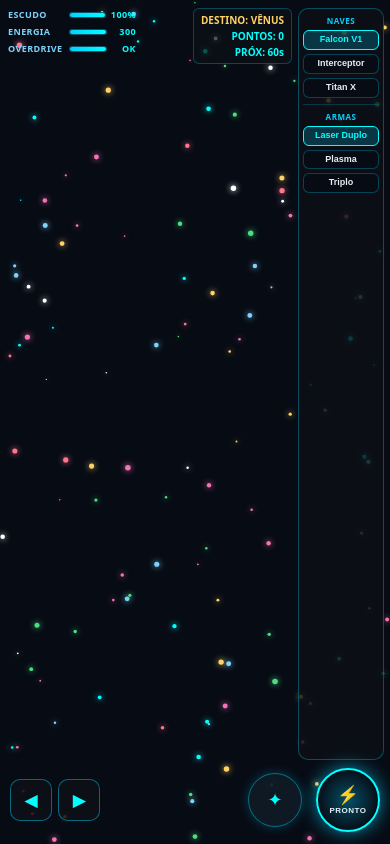
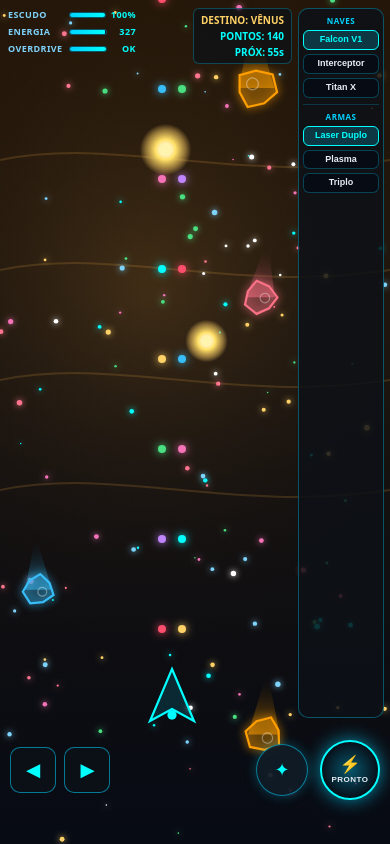
Before and after one commit to filhomarquesfilho23-bit/jornada-espacial, a plain HTML site: page index.html in a window 390 px wide. Drawn offline with Linux system fonts and the light colour scheme.

Commit message:
Refactor HTML and CSS for responsiveness and gameplay
Updated viewport settings and adjusted styles for better responsiveness. Enhanced game mechanics by adding healing and energy features, and improved visual elements for planets and objects.

```diff
--- a/index.html
+++ b/index.html
@@ -2,7 +2,7 @@
 <html lang="pt-BR">
 <head>
   <meta charset="UTF-8" />
-  <meta name="viewport" content="width=device-width, initial-scale=1.0, maximum-scale=1.0, user-scalable=no" />
+  <meta name="viewport" content="width=device-width, initial-scale=1.0, maximum-scale=1.0, user-scalable=no, viewport-fit=cover" />
   <title>Jornada Espacial</title>
   <link rel="manifest" href="manifest.json">
   <meta name="theme-color" content="#00d2ff">
@@ -17,7 +17,7 @@
       margin: 0;
       padding: 0;
       width: 100%;
-      height: 100%;
+      height: 100dvh;
       overflow: hidden;
       overscroll-behavior: none;
       touch-action: none;
@@ -29,7 +29,7 @@
     #gameWrapper {
       position: relative;
       width: 100vw;
-      height: 100vh;
+      height: 100dvh;
       background: #070b14;
     }
 
@@ -123,10 +123,10 @@
       position: absolute;
       top: 8px;
       right: 6px;
-      bottom: 84px;
+      bottom: 126px;
       width: 86px;
-      background: rgba(13, 17, 23, 0.82);
-      border: 1px solid rgba(0, 210, 255, 0.32);
+      background: rgba(13, 17, 23, 0.85);
+      border: 1px solid rgba(0, 210, 255, 0.35);
       border-radius: 10px;
       padding: 6px 4px;
       display: flex;
@@ -201,33 +201,33 @@
       color: #e6edf3;
     }
 
-    /* Botões circulares + direcionais */
+    /* Botões circulares + direcionais bem acima da barra inferior do Android */
     .controls-bottom {
       position: absolute;
-      bottom: 12px;
+      bottom: calc(44px + env(safe-area-inset-bottom, 0px));
       left: 10px;
       right: 10px;
       display: flex;
       justify-content: space-between;
       align-items: center;
-      z-index: 16;
+      z-index: 20;
       pointer-events: none;
     }
 
     .move-group {
       display: flex;
-      gap: 6px;
+      gap: 8px;
       pointer-events: auto;
     }
 
     .pad-btn {
-      width: 42px;
-      height: 42px;
+      width: 46px;
+      height: 46px;
       border-radius: 10px;
-      border: 1px solid rgba(0, 210, 255, 0.45);
-      background: rgba(13, 17, 23, 0.85);
+      border: 1px solid rgba(0, 210, 255, 0.55);
+      background: rgba(13, 17, 23, 0.92);
       color: #00ffff;
-      font-size: 16px;
+      font-size: 17px;
       font-weight: 800;
       cursor: pointer;
     }
@@ -235,23 +235,23 @@
     .orb-group {
       display: flex;
       align-items: center;
-      gap: 14px;
+      gap: 12px;
       pointer-events: auto;
     }
 
     .squad-orb {
-      width: 54px;
-      height: 54px;
+      width: 52px;
+      height: 52px;
       border-radius: 50%;
-      border: 1px solid rgba(0, 210, 255, 0.45);
-      background: rgba(16, 28, 38, 0.92);
+      border: 1px solid rgba(0, 210, 255, 0.55);
+      background: rgba(16, 28, 38, 0.95);
       color: #00ffff;
       font-size: 18px;
       display: flex;
       align-items: center;
       justify-content: center;
       cursor: pointer;
-      box-shadow: 0 0 12px rgba(0, 210, 255, 0.25);
+      box-shadow: 0 0 12px rgba(0, 210, 255, 0.28);
     }
 
     .squad-orb:disabled {
@@ -260,11 +260,11 @@
     }
 
     .pronto-orb {
-      width: 64px;
-      height: 64px;
+      width: 60px;
+      height: 60px;
       border-radius: 50%;
       border: 2px solid #00ffff;
-      background: radial-gradient(circle, rgba(0, 210, 255, 0.35) 0%, rgba(7, 11, 20, 0.95) 75%);
+      background: radial-gradient(circle, rgba(0, 210, 255, 0.38) 0%, rgba(7, 11, 20, 0.96) 75%);
       color: #ffd166;
       display: flex;
       flex-direction: column;
@@ -281,7 +281,7 @@
     }
 
     .pronto-bolt {
-      font-size: 18px;
+      font-size: 17px;
       line-height: 1;
     }
 
@@ -406,13 +406,54 @@
     const PLANET_DURATION_MS = 60000;
     const SHOT_COLORS = ['#00ffff', '#ff4d6d', '#ffd166', '#38bdf8', '#4ade80', '#f472b6', '#c084fc'];
     const STAR_COLORS = ['#00ffff', '#ffd166', '#ff758f', '#7dd3fc', '#4ade80', '#f472b6', '#ffffff'];
+    const ROCK_COLORS = ['#ff9e00', '#ff6b35', '#ffd166', '#fb7185', '#38bdf8', '#f59e0b'];
 
     const PLANETS = [
-      { name: 'Vênus', alert: 'Comandante: Atenção! Rumo a Vênus — aviso: cuidado com o desafio de calor, rochas, satélites e naves hostis!' },
-      { name: 'Marte', alert: 'Comandante: Atenção! Avistamos o Planeta Marte — aviso: cuidado com o desafio das tempestades e batalhas no espaço!' },
-      { name: 'Júpiter', alert: 'Comandante: Atenção! Entrando na órbita de Júpiter — aviso: cuidado com o desafio da gravidade e enxame de rochas!' },
-      { name: 'Saturno', alert: 'Comandante: Atenção! Aproximando dos anéis de Saturno — aviso: cuidado com o desafio dos satélites e naves em alta velocidade!' },
-      { name: 'Netuno', alert: 'Comandante: Atenção! Setor profundo de Netuno — aviso: cuidado com o desafio final do sistema!' }
+      {
+        name: 'Vênus',
+        theme: 'venus',
+        bgTop: '#241608',
+        bgBottom: '#070b14',
+        nebula: 'rgba(255, 179, 71, 0.16)',
+        accent: '#ffb347',
+        alert: 'Comandante: Atenção! Rumo a Vênus — aviso: cuidado com o desafio de calor, rochas, satélites e naves hostis!'
+      },
+      {
+        name: 'Marte',
+        theme: 'mars',
+        bgTop: '#290d0c',
+        bgBottom: '#070b14',
+        nebula: 'rgba(255, 77, 109, 0.16)',
+        accent: '#ff6b6b',
+        alert: 'Comandante: Atenção! Avistamos o Planeta Marte — aviso: cuidado com o desafio das tempestades e batalhas no espaço!'
+      },
+      {
+        name: 'Júpiter',
+        theme: 'jupiter',
+        bgTop: '#161b33',
+        bgBottom: '#070b14',
+        nebula: 'rgba(56, 189, 248, 0.15)',
+        accent: '#38bdf8',
+        alert: 'Comandante: Atenção! Entrando na órbita de Júpiter — aviso: cuidado com o desafio da gravidade e enxame de rochas!'
+      },
+      {
+        name: 'Saturno',
+        theme: 'saturn',
+        bgTop: '#1b1330',
+        bgBottom: '#070b14',
+        nebula: 'rgba(192, 132, 252, 0.16)',
+        accent: '#c084fc',
+        alert: 'Comandante: Atenção! Aproximando dos anéis de Saturno — aviso: cuidado com o desafio dos satélites e naves em alta velocidade!'
+      },
+      {
+        name: 'Netuno',
+        theme: 'neptune',
+        bgTop: '#071f2b',
+        bgBottom: '#070b14',
+        nebula: 'rgba(0, 255, 255, 0.15)',
+        accent: '#00ffff',
+        alert: 'Comandante: Atenção! Setor profundo de Netuno — aviso: cuidado com o desafio final do sistema!'
+      }
     ];
 
     const SHIPS = {
@@ -450,8 +491,8 @@
     };
 
     const player = {
-      x: 160,
-      y: 470,
+      x: 150,
+      y: 430,
       w: 44,
       h: 52
     };
@@ -466,6 +507,8 @@
     let enemies = [];
     let satellites = [];
     let comets = [];
+    let yellowLights = [];
+    let wingmen = [];
     let stars = [];
 
     function nextShotColor() {
@@ -479,13 +522,30 @@
       state.maxAmmo = Math.max(state.maxAmmo, state.ammo);
     }
 
+    function healPlayer(amount) {
+      const maxS = SHIPS[state.shipKey].maxShield;
+      state.shield = Math.min(maxS, state.shield + amount);
+    }
+
+    function spawnYellowLight(x, y) {
+      yellowLights.push({
+        x,
+        y,
+        r: 12,
+        vy: 2.1,
+        heal: 15,
+        energy: 15,
+        pulse: Math.random() * Math.PI * 2
+      });
+    }
+
     function resizeCanvas() {
       const dpr = Math.min(window.devicePixelRatio || 1, 2);
       canvas.width = Math.floor(canvas.clientWidth * dpr);
       canvas.height = Math.floor(canvas.clientHeight * dpr);
       ctx.setTransform(dpr, 0, 0, dpr, 0, 0);
 
-      player.y = canvas.clientHeight - 130;
+      player.y = canvas.clientHeight - 175;
       player.x = Math.min(Math.max(player.x, 18), Math.max(canvas.clientWidth - 115, 18));
     }
 
@@ -497,6 +557,76 @@
         v: Math.random() * 2.1 + 0.8,
         color: STAR_COLORS[Math.floor(Math.random() * STAR_COLORS.length)]
       }));
+    }
+
+    function drawPlanetScenario(w, h, now, planet) {
+      const bgGrad = ctx.createLinearGradient(0, 0, 0, h);
+      bgGrad.addColorStop(0, planet.bgTop);
+      bgGrad.addColorStop(1, planet.bgBottom);
+      ctx.fillStyle = bgGrad;
+      ctx.fillRect(0, 0, w, h);
+
+      // Nuvem/nebulosa temática do planeta atual
+      const cx = (w - 90) * 0.5;
+      const cy = h * 0.34;
+      const nebGrad = ctx.createRadialGradient(cx, cy, 10, cx, cy, Math.max(w, h) * 0.45);
+      nebGrad.addColorStop(0, planet.nebula);
+      nebGrad.addColorStop(1, 'rgba(7, 11, 20, 0)');
+      ctx.fillStyle = nebGrad;
+      ctx.fillRect(0, 0, w, h);
+
+      ctx.save();
+      if (planet.theme === 'venus') {
+        // Ondas quentes de atmosfera de Vênus
+        ctx.strokeStyle = 'rgba(255, 179, 71, 0.16)';
+        ctx.lineWidth = 2;
+        for (let i = 0; i < 4; i++) {
+          const yOff = ((now * 0.04 + i * 110) % (h + 80)) - 40;
+          ctx.beginPath();
+          ctx.moveTo(0, yOff);
+          ctx.bezierCurveTo(w * 0.3, yOff - 24, w * 0.6, yOff + 24, w, yOff);
+          ctx.stroke();
+        }
+      } else if (planet.theme === 'mars') {
+        // Faixas de poeira marciana ao fundo
+        ctx.fillStyle = 'rgba(255, 107, 107, 0.08)';
+        for (let i = 0; i < 5; i++) {
+          const bandY = ((now * 0.05 + i * 130) % (h + 60)) - 30;
+          ctx.fillRect(0, bandY, w, 14);
+        }
+      } else if (planet.theme === 'jupiter') {
+        // Faixas atmosféricas largas de Júpiter
+        const stripeColors = ['rgba(56, 189, 248, 0.09)', 'rgba(255, 209, 102, 0.07)'];
+        for (let i = 0; i < 6; i++) {
+          const yPos = ((now * 0.03 + i * 105) % (h + 60)) - 30;
+          ctx.fillStyle = stripeColors[i % stripeColors.length];
+          ctx.fillRect(0, yPos, w, 20);
+        }
+      } else if (planet.theme === 'saturn') {
+        // Anéis de Saturno inclinados ao fundo
+        ctx.strokeStyle = 'rgba(192, 132, 252, 0.22)';
+        ctx.lineWidth = 3;
+        ctx.beginPath();
+        ctx.ellipse(cx, cy, w * 0.44, 24, -0.22, 0, Math.PI * 2);
+        ctx.stroke();
+        ctx.strokeStyle = 'rgba(0, 210, 255, 0.14)';
+        ctx.lineWidth = 1.5;
+        ctx.beginPath();
+        ctx.ellipse(cx, cy, w * 0.52, 30, -0.22, 0, Math.PI * 2);
+        ctx.stroke();
+      } else if (planet.theme === 'neptune') {
+        // Linhas verticais de vento gelado de Netuno
+        ctx.strokeStyle = 'rgba(0, 255, 255, 0.12)';
+        ctx.lineWidth = 1.5;
+        for (let i = 0; i < 6; i++) {
+          const rx = ((now * 0.06 + i * 75) % (w - 90)) + 12;
+          ctx.beginPath();
+          ctx.moveTo(rx, 0);
+          ctx.lineTo(rx, h);
+          ctx.stroke();
+        }
+      }
+      ctx.restore();
     }
 
     function showCommanderAlert(message) {
@@ -578,8 +708,7 @@
         state.planetIndex += 1;
         state.planetEnteredAt = now;
         addEnergy(120);
-        const maxS = SHIPS[state.shipKey].maxShield;
-        state.shield = Math.min(maxS, state.shield + 20);
+        healPlayer(20);
         const planet = PLANETS[state.planetIndex % PLANETS.length];
         showCommanderAlert(planet.alert);
       }
@@ -697,6 +826,7 @@
       const baseSpeed = 2.4 + difficulty * 0.75 + Math.random() * 1.6;
       const driftX = (Math.random() - 0.5) * 1.1;
       const hp = 1 + Math.floor(difficulty / 2);
+      const color = ROCK_COLORS[Math.floor(Math.random() * ROCK_COLORS.length)];
 
       comets.push({
         x: Math.random() * playableWidth + 24,
@@ -706,8 +836,32 @@
         vy: baseSpeed,
         angle: Math.random() * Math.PI * 2,
         spin: (Math.random() - 0.5) * 0.06,
+        color,
         hp
       });
+    }
+
+    function drawYellowLight(light, now) {
+      const glow = 1 + Math.sin(now * 0.01 + light.pulse) * 0.22;
+      const rad = light.r * glow;
+
+      ctx.save();
+      const grad = ctx.createRadialGradient(light.x, light.y, 2, light.x, light.y, rad * 2.2);
+      grad.addColorStop(0, '#ffffff');
+      grad.addColorStop(0.35, '#ffe066');
+      grad.addColorStop(0.75, 'rgba(255, 209, 102, 0.45)');
+      grad.addColorStop(1, 'rgba(255, 209, 102, 0)');
+
+      ctx.fillStyle = grad;
+      ctx.beginPath();
+      ctx.arc(light.x, light.y, rad * 2.2, 0, Math.PI * 2);
+      ctx.fill();
+
+      ctx.fillStyle = '#fff3b0';
+      ctx.beginPath();
+      ctx.arc(light.x, light.y, rad * 0.55, 0, Math.PI * 2);
+      ctx.fill();
+      ctx.restore();
     }
 
     function drawSatellite(sat) {
@@ -715,7 +869,6 @@
       ctx.translate(sat.x, sat.y);
       ctx.rotate(sat.angle);
 
-      // Painéis solares laterais
       ctx.fillStyle = 'rgba(0, 210, 255, 0.22)';
       ctx.strokeStyle = '#38bdf8';
       ctx.lineWidth = 1.6;
@@ -724,7 +877,6 @@
       ctx.fillRect(sat.r + 2, -5, 10, 10);
       ctx.strokeRect(sat.r + 2, -5, 10, 10);
 
-      // Corpo do satélite
       ctx.fillStyle = '#0d1117';
       ctx.strokeStyle = '#ffd166';
       ctx.lineWidth = 2;
@@ -733,7 +885,6 @@
       ctx.fill();
       ctx.stroke();
 
-      // Sensor vermelho/alaranjado de ataque
       ctx.fillStyle = '#ff4d6d';
       ctx.beginPath();
       ctx.arc(0, 4, 4.5, 0, Math.PI * 2);
@@ -767,8 +918,8 @@
     function drawComet(c) {
       ctx.save();
       const tailGrad = ctx.createLinearGradient(c.x, c.y, c.x - c.vx * 18, c.y - c.r * 3.4);
-      tailGrad.addColorStop(0, 'rgba(0, 210, 255, 0.45)');
-      tailGrad.addColorStop(1, 'rgba(0, 210, 255, 0)');
+      tailGrad.addColorStop(0, c.color + '88');
+      tailGrad.addColorStop(1, 'rgba(0, 0, 0, 0)');
       ctx.fillStyle = tailGrad;
       ctx.beginPath();
       ctx.moveTo(c.x - c.r * 0.85, c.y);
@@ -779,9 +930,11 @@
 
       ctx.translate(c.x, c.y);
       ctx.rotate(c.angle);
-      ctx.fillStyle = '#0d1117';
-      ctx.strokeStyle = '#00d2ff';
-      ctx.lineWidth = 2;
+      ctx.fillStyle = c.color + '33';
+      ctx.strokeStyle = c.color;
+      ctx.shadowColor = c.color;
+      ctx.shadowBlur = 8;
+      ctx.lineWidth = 2.2;
       ctx.beginPath();
       const sides = 7;
       for (let i = 0; i < sides; i++) {
@@ -794,6 +947,13 @@
       }
       ctx.closePath();
       ctx.fill();
+      ctx.stroke();
+
+      ctx.shadowBlur = 0;
+      ctx.strokeStyle = 'rgba(255, 255, 255, 0.35)';
+      ctx.lineWidth = 1.2;
+      ctx.beginPath();
+      ctx.arc(-c.r * 0.22, -c.r * 0.15, c.r * 0.28, 0, Math.PI * 2);
       ctx.stroke();
       ctx.restore();
     }
@@ -846,12 +1006,11 @@
 
       checkPlanetProgression(now);
 
+      const planet = PLANETS[state.planetIndex % PLANETS.length];
       const w = canvas.clientWidth;
       const h = canvas.clientHeight;
-      ctx.fillStyle = '#070b14';
-      ctx.fillRect(0, 0, w, h);
+      drawPlanetScenario(w, h, now, planet);
 
-      // Espaço cheio de estrelas bem coloridas
       for (const s of stars) {
         s.y += s.v + state.planetIndex * 0.35;
         if (s.y > h) {
@@ -879,7 +1038,6 @@
       spawnEnemyShip(now);
       spawnSatellite(now);
 
-      // Naves pequenas aliadas atirando sozinhas
       for (let i = wingmen.length - 1; i >= 0; i--) {
         const wg = wingmen[i];
         if (now > wg.expiresAt) {
@@ -908,7 +1066,6 @@
         drawWingman(wg);
       }
 
-      // Projéteis coloridos da nossa frota
       for (let i = bullets.length - 1; i >= 0; i--) {
         const b = bullets[i];
         b.x += b.vx;
@@ -931,7 +1088,29 @@
         if (b.y < -30) bullets.splice(i, 1);
       }
 
-      // Satélites atacando naves e trocando fogo com inimigos
+      for (let i = yellowLights.length - 1; i >= 0; i--) {
+        const light = yellowLights[i];
+        light.y += light.vy;
+        drawYellowLight(light, now);
+
+        const hitPlayer =
+          light.x + light.r > player.x &&
+          light.x - light.r < player.x + player.w &&
+          light.y + light.r > player.y &&
+          light.y - light.r < player.y + player.h;
+
+        if (hitPlayer) {
+          healPlayer(light.heal);
+          addEnergy(light.energy);
+          yellowLights.splice(i, 1);
+          continue;
+        }
+
+        if (light.y > h + 30) {
+          yellowLights.splice(i, 1);
+        }
+      }
+
       for (let i = satellites.length - 1; i >= 0; i--) {
         const sat = satellites[i];
         if (sat.y < sat.targetY) {
@@ -958,7 +1137,6 @@
             color: '#ffd166',
             dmg: 10 + state.planetIndex * 2
           });
-          // Satélite também atira em direção às naves inimigas na tela
           if (enemies.length > 0) {
             const targetEnemy = enemies[0];
             const ex = targetEnemy.x + targetEnemy.w / 2;
@@ -976,7 +1154,6 @@
 
         drawSatellite(sat);
 
-        // Tiros do jogador acertando satélite
         for (let j = bullets.length - 1; j >= 0; j--) {
           const b = bullets[j];
           const hitR = (b.radius || 4) + sat.r;
@@ -988,6 +1165,7 @@
             if (sat.hp <= 0) {
               state.score += 35;
               addEnergy(15);
+              spawnYellowLight(sat.x, sat.y);
               satellites.splice(i, 1);
               break;
             }
@@ -995,7 +1173,6 @@
         }
       }
 
-      // Naves inimigas atacando nossa nave e outras naves/satélites
       for (let i = enemies.length - 1; i >= 0; i--) {
         const e = enemies[i];
         if (e.y < e.targetY) {
@@ -1024,7 +1201,6 @@
           });
         }
 
-        // Nave inimiga colidindo/atacando outra nave inimiga ou satélite
         for (let k = enemies.length - 1; k >= 0; k--) {
           if (k === i) continue;
           const other = enemies[k];
@@ -1090,7 +1266,6 @@
         }
       }
 
-      // Tiros inimigos e de satélites
       for (let i = enemyBullets.length - 1; i >= 0; i--) {
         const eb = enemyBullets[i];
         eb.x += eb.vx;
@@ -1121,7 +1296,6 @@
         if (eb.y > h + 30) enemyBullets.splice(i, 1);
       }
 
-      // Rochas / Cometas: cada rocha destruída dá energia extra
       for (let i = comets.length - 1; i >= 0; i--) {
         const c = comets[i];
         c.x += c.vx;
@@ -1147,6 +1321,7 @@
             if (c.hp <= 0) {
               state.score += 25;
               addEnergy(15);
+              spawnYellowLight(c.x, c.y);
               comets.splice(i, 1);
               break;
             }
@@ -1252,6 +1427,7 @@
       enemies = [];
       satellites = [];
       comets = [];
+      yellowLights = [];
       document.getElementById('gameOverModal').style.display = 'none';
       showCommanderAlert(PLANETS[0].alert);
       requestAnimationFrame(loop);
```
